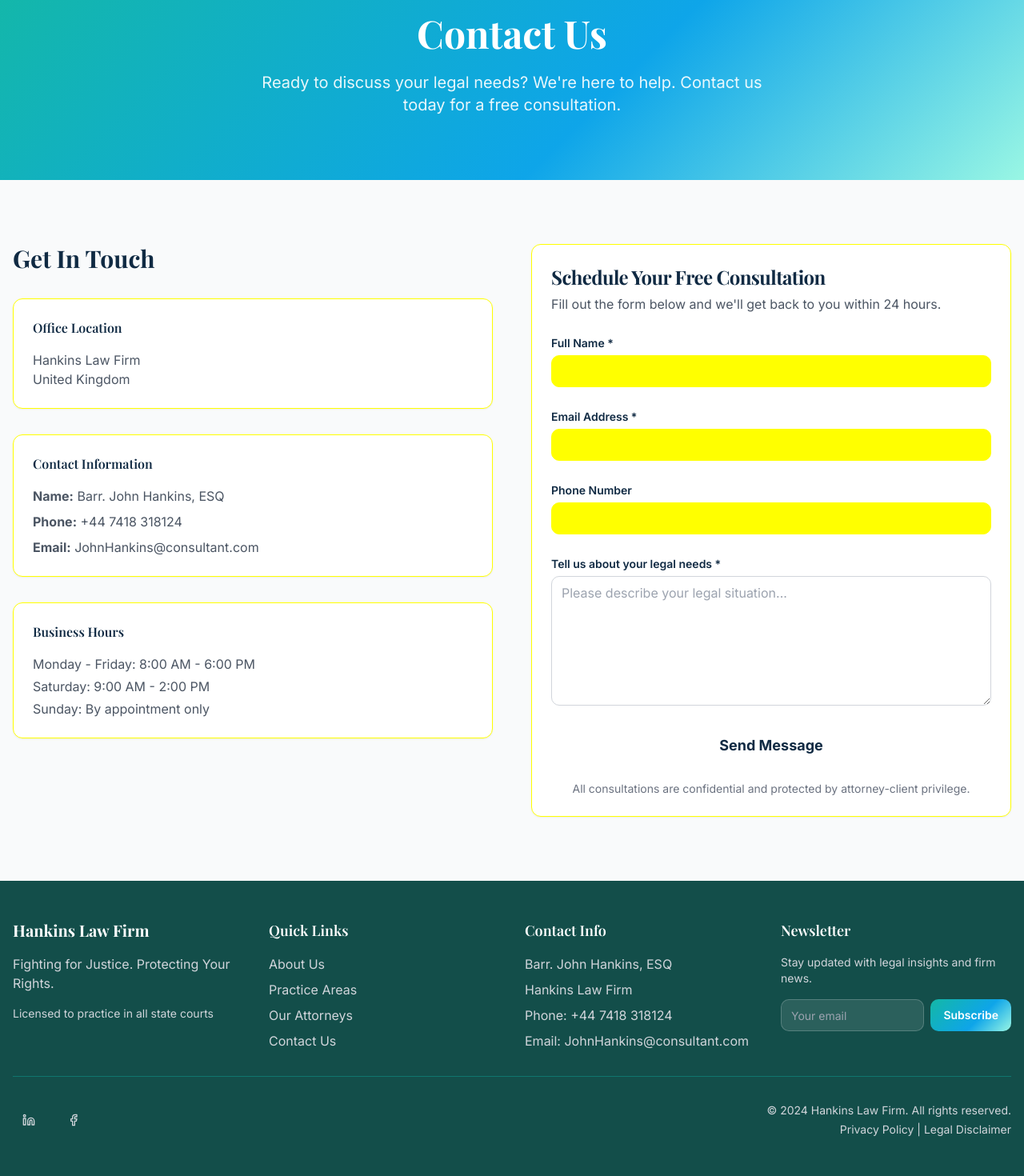
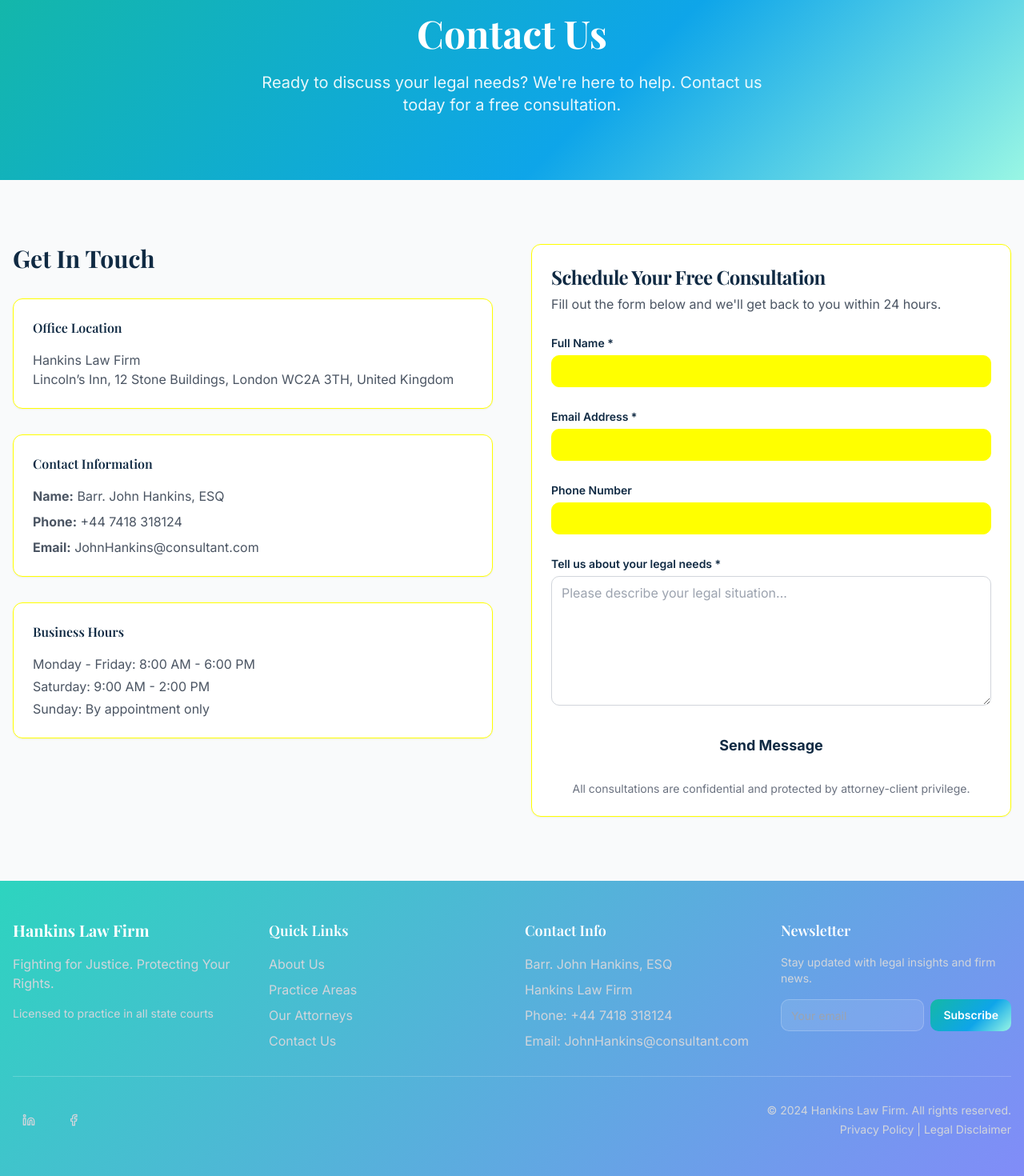
Before and after one commit to AwakenToRichnessAJIBOLA/hankins-law-firm, a React (Vite) app: page /hankins-law-firm/contact in a window 1280 px wide. Shown: the part 223-1693 px from the top of the page at 80% size. Built offline with nearby package versions, Linux system fonts and the light colour scheme.

Commit message:
feat: Update footer and office address
- Changed the footer background to a blue gradient.
- Added the office address to the contact information.

```diff
--- a/src/components/Footer.tsx
+++ b/src/components/Footer.tsx
@@ -1,3 +1,4 @@
+
 import { Link } from "react-router-dom";
 import { Linkedin, Facebook } from "lucide-react";
 import { Button } from "@/components/ui/button";
@@ -5,7 +6,7 @@ import { Input } from "@/components/ui/input";
 
 const Footer = () => {
   return (
-    <footer className="bg-teal-900 text-white">
+    <footer className="blue-gradient text-white">
       <div className="container mx-auto px-4 py-12">
         <div className="grid grid-cols-1 md:grid-cols-4 gap-8">
           {/* Company Info */}
@@ -24,22 +25,22 @@ const Footer = () => {
             <h4 className="font-semibold text-lg mb-4">Quick Links</h4>
             <ul className="space-y-2">
               <li>
-                <Link to="/about" className="text-gray-300 hover:text-teal-300 transition-colors">
+                <Link to="/about" className="text-gray-300 hover:text-white/80 transition-colors">
                   About Us
                 </Link>
               </li>
               <li>
-                <Link to="/practice-areas" className="text-gray-300 hover:text-teal-300 transition-colors">
+                <Link to="/practice-areas" className="text-gray-300 hover:text-white/80 transition-colors">
                   Practice Areas
                 </Link>
               </li>
               <li>
-                <Link to="/attorneys" className="text-gray-300 hover:text-teal-300 transition-colors">
+                <Link to="/attorneys" className="text-gray-300 hover:text-white/80 transition-colors">
                   Our Attorneys
                 </Link>
               </li>
               <li>
-                <Link to="/contact" className="text-gray-300 hover:text-teal-300 transition-colors">
+                <Link to="/contact" className="text-gray-300 hover:text-white/80 transition-colors">
                   Contact Us
                 </Link>
               </li>
@@ -75,21 +76,21 @@ const Footer = () => {
           </div>
         </div>
 
-        <div className="border-t border-teal-700 mt-8 pt-8">
+        <div className="border-t border-white/20 mt-8 pt-8">
           <div className="flex flex-col md:flex-row justify-between items-center">
             <div className="flex space-x-4 mb-4 md:mb-0">
-              <Button variant="ghost" size="icon" className="text-gray-300 hover:text-teal-300">
+              <Button variant="ghost" size="icon" className="text-gray-300 hover:text-white/80">
                 <Linkedin className="h-5 w-5" />
               </Button>
-              <Button variant="ghost" size="icon" className="text-gray-300 hover:text-teal-300">
+              <Button variant="ghost" size="icon" className="text-gray-300 hover:text-white/80">
                 <Facebook className="h-5 w-5" />
               </Button>
             </div>
             <div className="text-center md:text-right text-gray-300 text-sm">
               <p>&copy; 2024 Hankins Law Firm. All rights reserved.</p>
               <p className="mt-1">
-                <Link to="/privacy" className="hover:text-teal-300">Privacy Policy</Link> |{" "}
-                <Link to="/disclaimer" className="hover:text-teal-300">Legal Disclaimer</Link>
+                <Link to="/privacy" className="hover:text-white/80 transition-colors">Privacy Policy</Link> |{" "}
+                <Link to="/disclaimer" className="hover:text-white/80 transition-colors">Legal Disclaimer</Link>
               </p>
             </div>
           </div>
--- a/src/pages/Contact.tsx
+++ b/src/pages/Contact.tsx
@@ -1,4 +1,3 @@
-
 import Layout from "@/components/Layout";
 import { Card, CardContent, CardHeader, CardTitle } from "@/components/ui/card";
 import { Button } from "@/components/ui/button";
@@ -59,7 +58,7 @@ const Contact = () => {
                       <h3 className="font-semibold text-navy-900 mb-4">Office Location</h3>
                       <p className="text-gray-600">
                         Hankins Law Firm<br />
-                        United Kingdom
+                        Lincoln’s Inn, 12 Stone Buildings, London WC2A 3TH, United Kingdom
                       </p>
                     </CardContent>
                   </Card>
```
